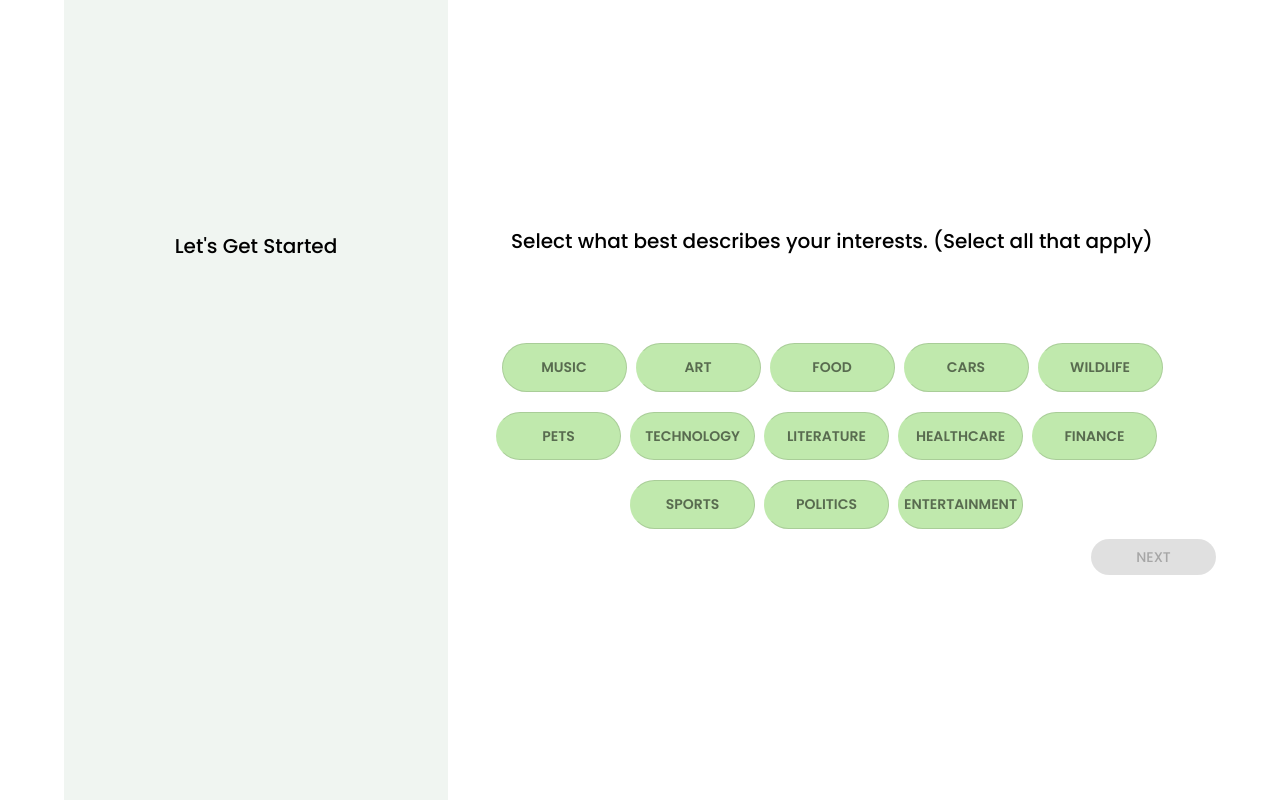
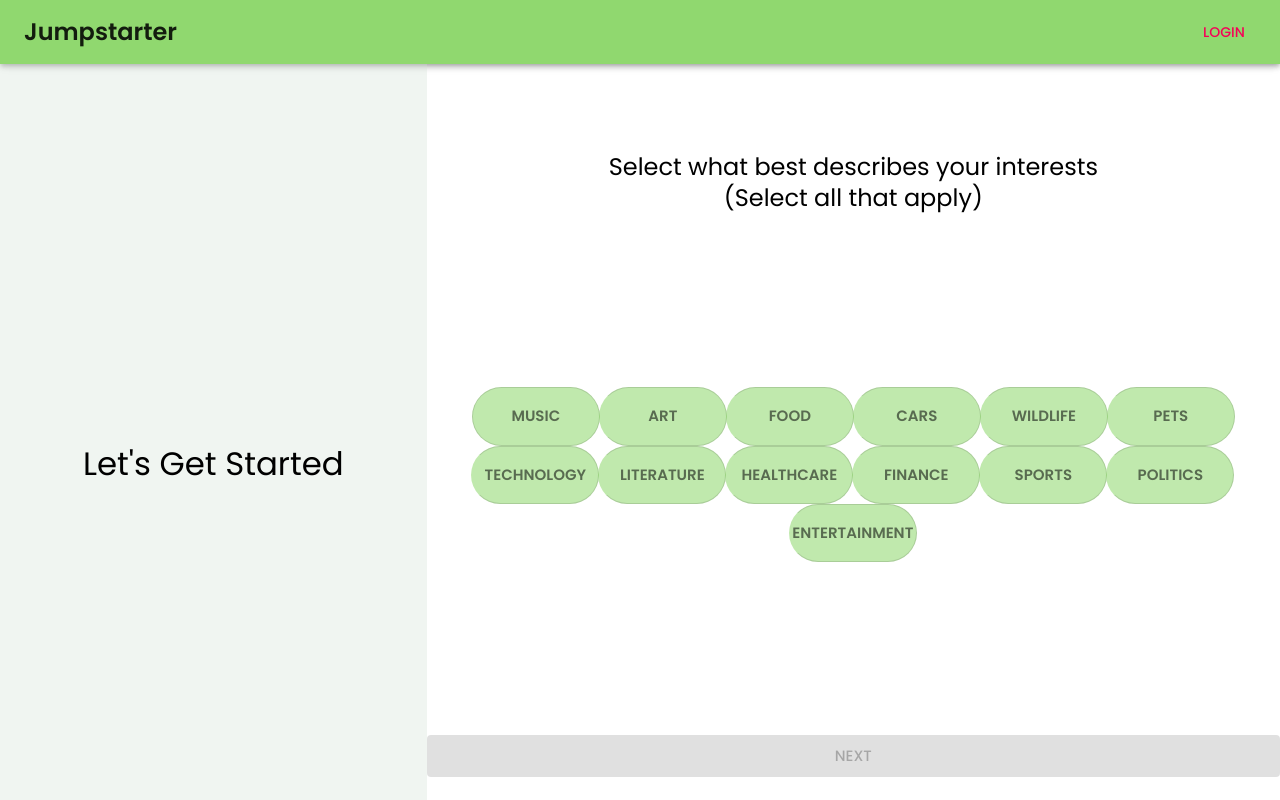
Before and after one commit to bethea28/amazon1, a React (Create React App) app: page /interests in a window 1280 px wide. Built offline with nearby package versions, Linux system fonts and the light colour scheme.

Commit message:
Reformat page, change local theme into a global theme

```diff
--- a/src/App.tsx
+++ b/src/App.tsx
@@ -3,14 +3,21 @@ import logo from './logo.svg';
 import './App.css';
 import { Routes, Route } from 'react-router-dom';
 import InterestSelection from './Components/Signup/InterestSelection';
+import { Box, ThemeProvider } from '@mui/material';
+import * as global from "./Resources/GlobalTheme";
 
 function App() {
+
+  const theme = global.theme;
+
   return (
-    <div className="App">
-      <Routes>
-        <Route path="/interests" element={<InterestSelection />}/>
-      </Routes>
-    </div>
+    <Box className="App" height={"100vh"} display={"flex"} flexDirection={"column"}>
+      <ThemeProvider theme={theme}>
+        <Routes>
+          <Route path="/interests" element={<InterestSelection />} />
+        </Routes>
+      </ThemeProvider>
+    </Box>
   );
 }
 
--- a/src/Components/Signup/InterestSelection.tsx
+++ b/src/Components/Signup/InterestSelection.tsx
@@ -1,6 +1,7 @@
-import { ToggleButton, Container, Grid, Typography, ToggleButtonGroup, Button, ThemeProvider, createTheme } from "@mui/material";
+import { ToggleButton, Grid, Typography, ToggleButtonGroup, Button, Box } from "@mui/material";
 import { styled } from "@mui/system";
 import React, { useState } from "react";
+import Header from "../Header";
 
 function InterestSelection() {
 
@@ -8,25 +9,10 @@ function InterestSelection() {
 
     const ChoiceToggleButton = styled(ToggleButton)({
         backgroundColor: "rgba(144, 216, 111, 0.57)",
-        width: "125px",
+        width: "8rem",
         fontWeight: 600,
         borderRadius: "50px!important",
-        margin: "10px"
     })
-
-    const theme = createTheme({
-        palette: {
-        primary: {
-            main: '#90d86f',
-            },
-        secondary: {
-            main: '#f50057',
-            },
-        },
-        typography: {
-            fontFamily: 'Poppins',
-            },
-    });
 
     function handleChoice(event: React.MouseEvent<HTMLElement>, newChoices: string[]) {
         console.log(event);
@@ -35,16 +21,24 @@ function InterestSelection() {
 
 
     return (
-        <Container>
-            <ThemeProvider theme={theme}>
-            <Grid container spacing={0} sx={{alignItems: "center", justifyContent: "end"}}>
-                <Grid item xs={4} sx={{height: "100vh", backgroundColor: "rgba(209, 225, 210, 0.32)"}}>
-                    <Typography sx={{padding: "60% 0"}} variant="h6">Let's Get Started</Typography>
+        <Box flex={1} overflow={"auto"}>
+            <Header />
+            <Grid container spacing={0} alignItems="center" height={"100%"}>
+                <Grid container xs={4} bgcolor="rgba(209, 225, 210, 0.32)" height={"inherit"} justifyContent={"center"} alignItems={"center"}>
+                    <Grid item>
+                        <Typography variant="h4">Let's Get Started</Typography>
                     </Grid>
-                <Grid item xs={8} sx={{display: "flex", flexDirection: "column", alignItems: "center"}}>
-                    <Typography variant="h6">Select what best describes your interests. (Select all that apply)</Typography>
-                    <Container sx={{marginTop: "10%"}}>
-                        <ToggleButtonGroup value={choices} onChange={handleChoice} sx={{flexWrap: "wrap", justifyContent: "center"}}>
+                </Grid>
+                <Grid container height={"100%"} xs={8} alignContent={"space-around"} justifyContent={"center"}>
+                    <Grid item>
+                        <Box>
+                            <Typography variant="h5">Select what best describes your interests</Typography>
+                            <Typography variant="h5">(Select all that apply)</Typography>
+                        </Box>
+                    </Grid>
+                    <Grid item>
+                        <Box>
+                            <ToggleButtonGroup size="large" value={choices} onChange={handleChoice} sx={{ flexWrap: "wrap", justifyContent: "center" }}>
                                 <ChoiceToggleButton value="music">Music</ChoiceToggleButton>
                                 <ChoiceToggleButton value="art">Art</ChoiceToggleButton>
                                 <ChoiceToggleButton value="food"> Food</ChoiceToggleButton>
@@ -59,12 +53,12 @@ function InterestSelection() {
                                 <ChoiceToggleButton value="politics">Politics</ChoiceToggleButton>
                                 <ChoiceToggleButton value="entertainment">Entertainment</ChoiceToggleButton>
                             </ToggleButtonGroup>
-                    </Container>
-                <Button variant="contained" disabled={choices.length < 2} sx={{alignSelf: "flex-end", width: 125, borderRadius: 50}}>Next</Button>
+                        </Box>
+                    </Grid>
+                    <Button size="large" variant="contained" disabled={choices.length < 2} fullWidth>Next</Button>
                 </Grid>
             </Grid>
-            </ThemeProvider>
-        </Container>
+        </Box>
     )
 }
 
--- /dev/null
+++ b/src/Resources/GlobalTheme.ts
@@ -0,0 +1,23 @@
+import { createTheme, responsiveFontSizes } from "@mui/material/styles";
+
+export const theme = responsiveFontSizes(createTheme({
+    palette: {
+        primary: {
+            main: '#90d86f',
+        },
+        secondary: {
+            main: '#f50057',
+        },
+    },
+    typography: {
+        fontFamily: 'Poppins',
+    },
+    components: {
+        MuiTypography: {
+            defaultProps: {
+                fontFamily: "Poppins"
+            }
+        }
+    }
+})
+);
```
Lines whose indentation alone changed are shown as unchanged.
